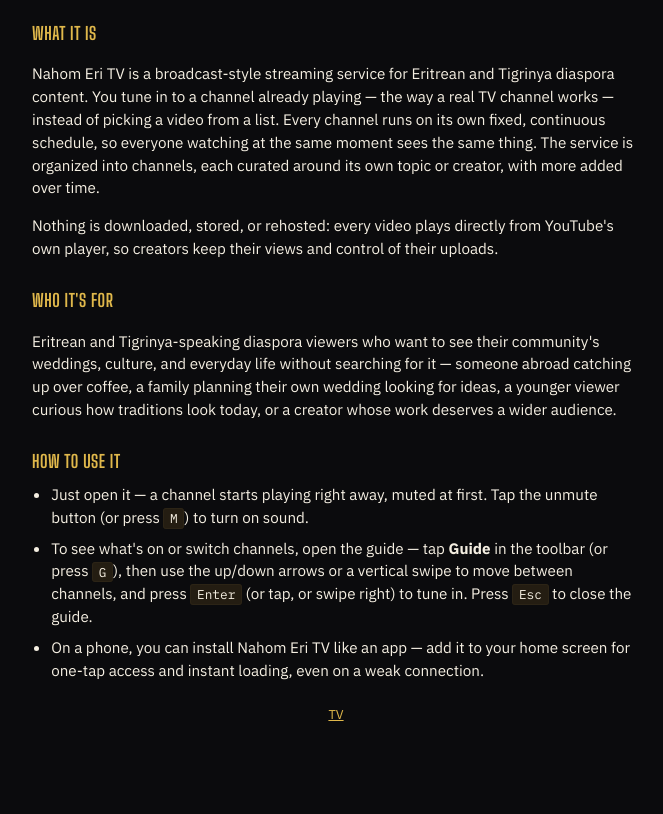
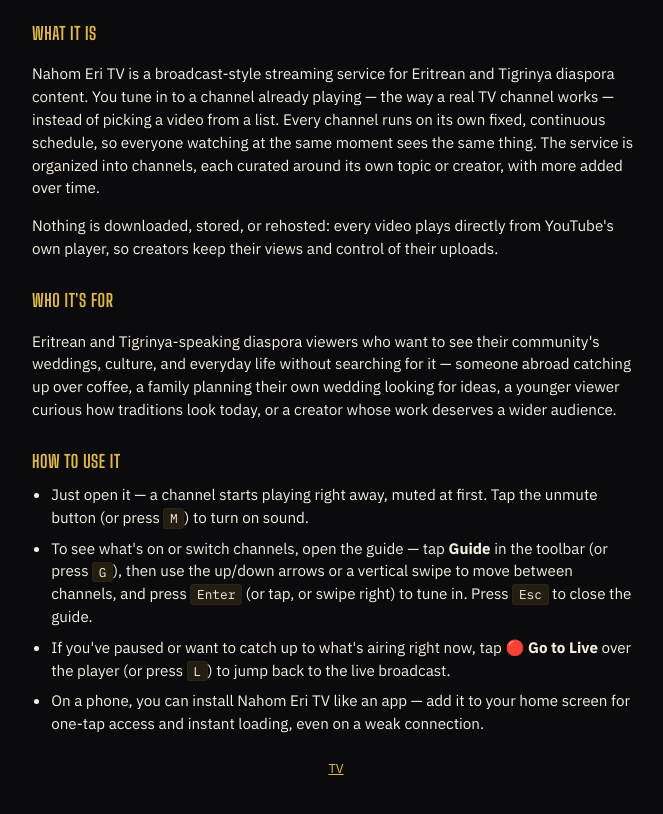
Before and after one commit to nogbazghi/nahom-eri-tv, a plain HTML site: page docs/about.html in a window 1280 px wide. Shown: the part 90-904 px from the top of the page, without its empty margins (304-967 px from the left). Before the commit the page ends 883 px from the top, so only its background shows below. Drawn offline with Linux system fonts and the light colour scheme.

Commit message:
Document the Go to Live feature (ticket #46)
Adds a CHANGELOG entry and an about.html "How to use it" instruction
(English + Tigrinya) for the Go to Live button and empty-channel
greying shipped in #52-#55.

Co-Authored-By: Claude Sonnet 5 <noreply@anthropic.com>

```diff
--- a/docs/about.html
+++ b/docs/about.html
@@ -61,6 +61,11 @@
         and press <kbd>Enter</kbd> (or tap, or swipe right) to tune in.
         Press <kbd>Esc</kbd> to close the guide.
       </li>
+      <li data-i18n-html="aboutGoLiveInstructionHtml">
+        If you've paused or want to catch up to what's airing right now, tap
+        <strong>🔴 Go to Live</strong> over the player (or press <kbd>L</kbd>)
+        to jump back to the live broadcast.
+      </li>
       <li data-i18n="aboutInstallInstruction">
         On a phone, you can install Nahom Eri TV like an app — add it to your
         home screen for one-tap access and instant loading, even on a weak
--- a/docs/i18n/strings.en.js
+++ b/docs/i18n/strings.en.js
@@ -67,6 +67,8 @@ export const strings = {
     "Just open it — a channel starts playing right away, muted at first. Tap the unmute button (or press <kbd>M</kbd>) to turn on sound.",
   aboutGuideInstructionHtml:
     "To see what's on or switch channels, open the guide — tap <strong>Guide</strong> in the toolbar (or press <kbd>G</kbd>), then use the up/down arrows or a vertical swipe to move between channels, and press <kbd>Enter</kbd> (or tap, or swipe right) to tune in. Press <kbd>Esc</kbd> to close the guide.",
+  aboutGoLiveInstructionHtml:
+    "If you've paused or want to catch up to what's airing right now, tap <strong>🔴 Go to Live</strong> over the player (or press <kbd>L</kbd>) to jump back to the live broadcast.",
   aboutInstallInstruction:
     "On a phone, you can install Nahom Eri TV like an app — add it to your home screen for one-tap access and instant loading, even on a weak connection.",
 };
--- a/docs/i18n/strings.ti.js
+++ b/docs/i18n/strings.ti.js
@@ -68,6 +68,8 @@ export const strings = {
     "ጥራይ ክፈቶ — ቻነል ብቕጽበት ይጅምር፡ ብመጀመርታ ብዘይ ድምጺ። ነቲ ናይ ድምጺ መኽፈቲ መልጎም ጠውቕ (ወይ <kbd>M</kbd> ጠውቕ) ድምጺ ንምክፋት።",
   aboutGuideInstructionHtml:
     "እንታይ ይካየድ ከምዘሎ ንምርኣይ ወይ ቻነል ንምቕያር፡ ነቲ መደብ ክፈቶ — ኣብቲ ናይ ስራሕ መሳርሒ <strong>መደብ</strong> ጠውቕ (ወይ <kbd>G</kbd> ጠውቕ)፡ ድሕርዚ ናብ ላዕሊ/ታሕቲ ዝቕይር ወይ ቀጥ ዝበለ ምንቅስቓስ ተጠቒምካ ኣብ መንጎ ቻነላት ንቀሳቐስ፡ ከምኡውን <kbd>Enter</kbd> ጠውቕ (ወይ ተንከፍ፡ ወይ ናብ የማን ኣንቀሳቕስ) ንምጽምባር። <kbd>Esc</kbd> ጠውቕ ነቲ መደብ ንምዕጻው።",
+  aboutGoLiveInstructionHtml:
+    "ደው ኢልካ እንተ ኴንካ ወይ ሕጂ ዝካየድ ዘሎ ክትርእዩ እንተደሊኹም፡ ኣብ ልዕሊ ፕሌየር ዘሎ <strong>🔴 ናብ ቀጥታ ኺድ</strong> ጠውቕ (ወይ <kbd>L</kbd> ጠውቕ) ናብቲ ቀጥታ ስርጭት ንምምላስ።",
   aboutInstallInstruction:
     "ኣብ ተሌፎን፡ ንNahom Eri TV ልክዕ ከም ኣፕሊኬሽን ክትተክሎ ትኽእል ኢኻ — ነቲ ናይ ሓደ-ጠውቓ ምብጻሕን ቅጽበታዊ ምጽዓንን ኣብ መበገሲ ገጽካ ወስኾ፡ ዋላ ኣብ ድኹም ርክብ እውን።",
 };
```
Also changed, not shown: CHANGELOG.md.
